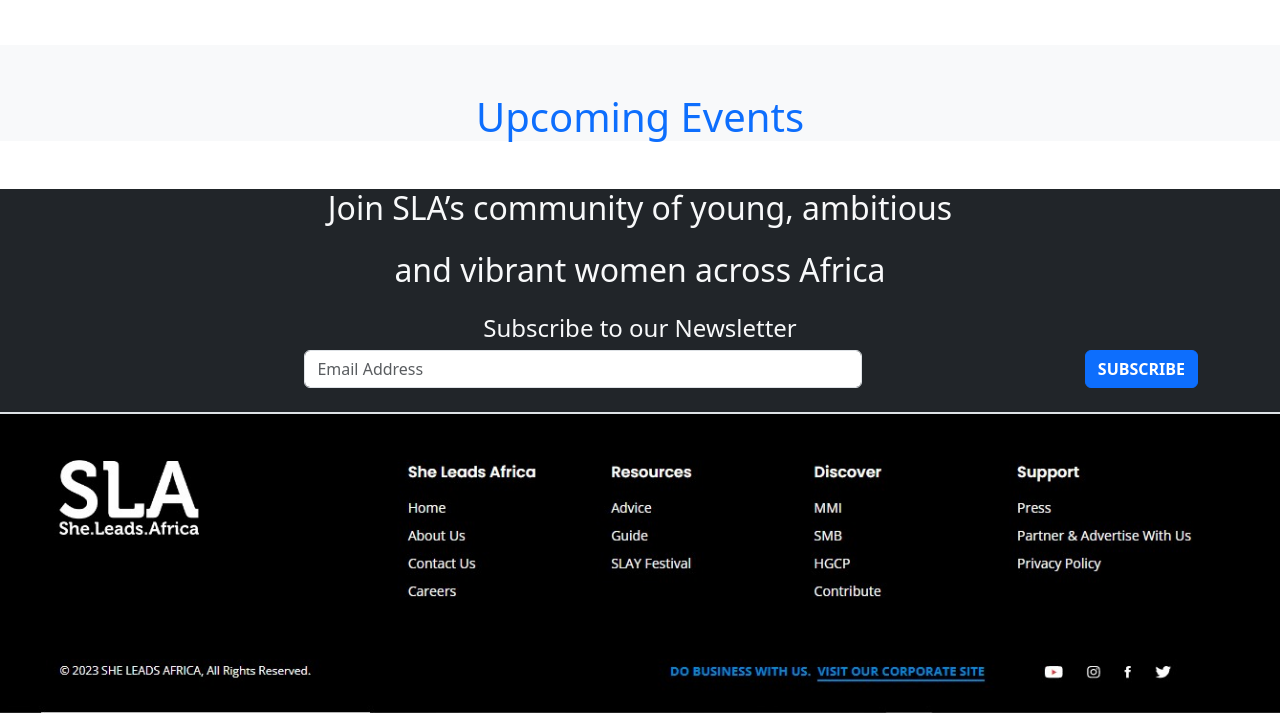
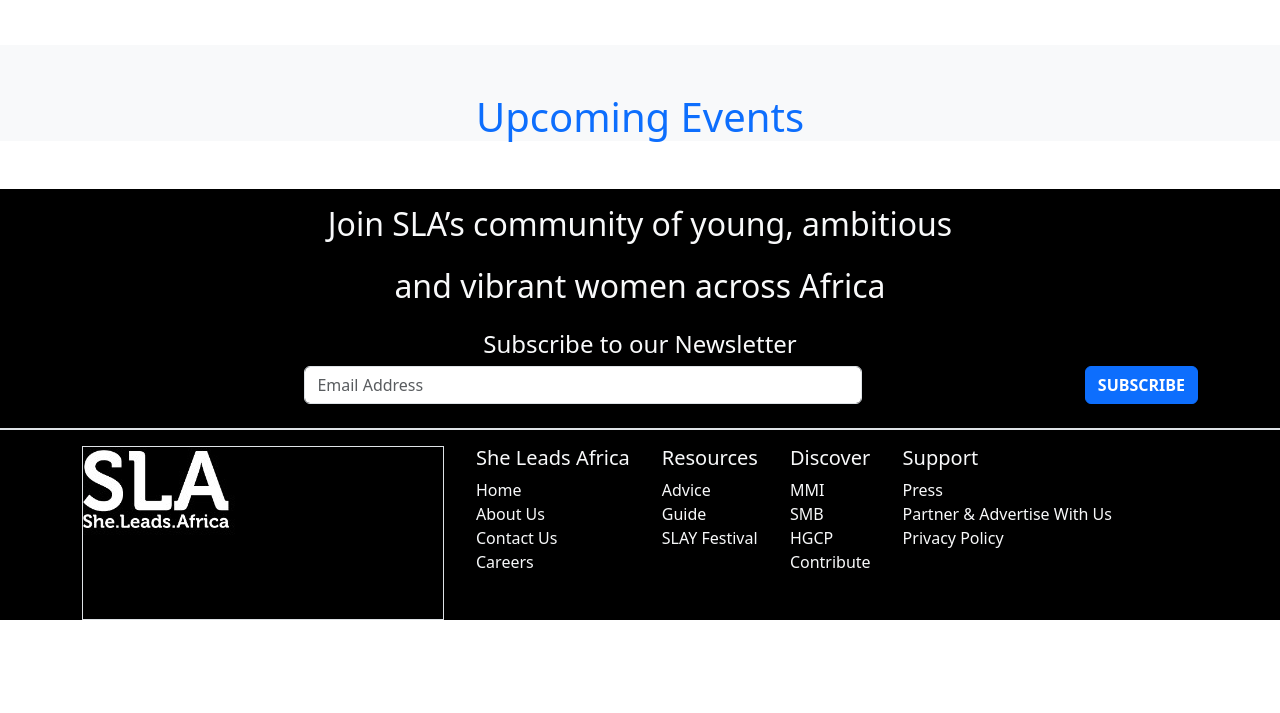
Before and after one commit to feranmi99/text, a plain HTML site: page test.html in a window 1280 px wide. Shown: the part 3053-3766 px from the top of the page. After the commit the page ends 3673 px from the top, so only its background shows below. Drawn offline with nearby package versions, Linux system fonts and the light colour scheme.

Commit message:
text-clone

```diff
--- a/test.html
+++ b/test.html
@@ -11,6 +11,9 @@
     <style>
         body {
             overflow-x: hidden;
+        }
+        li {
+            list-style:  none;
         }
     </style>
 </head>
@@ -156,7 +159,7 @@
         <h1 class="text-center text-primary pt-5 bg-light">Upcoming Events</h1>
 
     </div>
-    <div class="bg-dark mx-auto text-light">
+    <div style="background-color: black;" class="mx-auto text-light py-3">
         <h2 class="text-center">Join SLA’s community of young, ambitious</h2>
         <h2 class="text-center my-4">and vibrant women across Africa</h2>
         <h4 class="text-center">Subscribe to our Newsletter</h4>
@@ -168,9 +171,44 @@
                 </div>
                 <div class="border mt-4"></div>
           </div>
-          <footer>
-              <img src="./uyuyuy.jpg" alt="" class="img-fluid col-12">
-          </footer>
+        </div>
     </div>
+    <footer class="" style="background-color: black;">
+    <div class="d-flex container text-light">
+            <div>
+                <img src="./spo.jpg" alt="" class="border">
+            </div>
+            <div class="d-flex">
+                <ul class="">
+                    <h5>She Leads Africa
+                    </h5>
+                    <li  style="list-style: none;">Home</li>
+                    <li>About Us</li>
+                    <li>Contact Us</li>
+                    <li>Careers</li>
+                </ul>
+                <ul class="">
+                    <h5>Resources</h5>
+                    <li>Advice</li>
+                    <li>Guide</li>
+                    <li>SLAY Festival</li>
+                </ul>
+                <ul class="">
+                    <h5>Discover</h5>
+                    <li>MMI</li>
+                    <li>SMB</li>
+                    <li>HGCP</li>
+                    <li>Contribute</li>
+                </ul>
+                <ul class="">
+                    <h5>Support</h5>
+                    <li>Press</li>
+                    <li>Partner & Advertise With Us</li>
+                    <li>Privacy Policy</li>
+                </ul>
+
+            </div>
+        </div>
+    </footer>
 </body>
 </html>
```
Also changed, not shown: spo.jpg (added).
